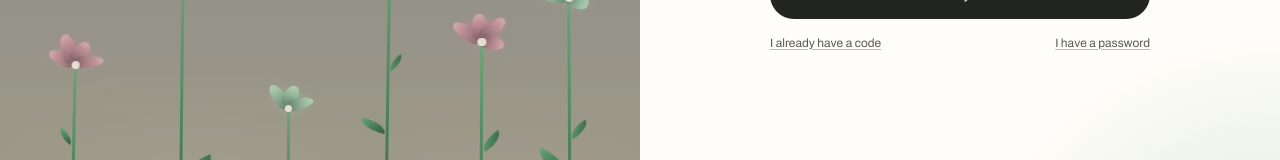
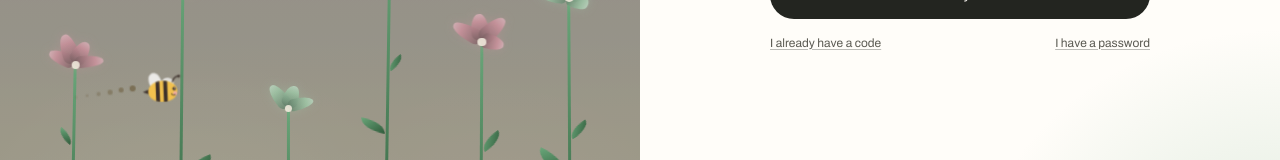
Before and after one commit to nicksdrewe/wedding, a Next.js app: page /login in a window 1280 px wide. Shown: the part 491-651 px from the top of the page. Built offline with nearby package versions, Linux system fonts and the light colour scheme.

Commit message:
Sign-in: a little bee flies across the whole page once per sky cycle
Co-Authored-By: Claude Sonnet 5.5 <noreply@anthropic.com>

```diff
--- a/src/app/styles/auth.css
+++ b/src/app/styles/auth.css
@@ -485,3 +485,89 @@
   .auth-moon { opacity: 0.95; }
   .auth-stars { animation: none; opacity: 1; }
 }
+
+/* ── the bee: one flight across the whole page, 3s to 18s of each 60s cycle
+   (the sky's forward half), so it is gone before night. ── */
+.auth-bee {
+  position: absolute;
+  inset: 0;
+  z-index: 20;
+  pointer-events: none;
+  overflow: hidden;
+  --y0: 84vh;
+  --y1: 64vh;
+  --y2: 48vh;
+  --y3: 34vh;
+  --y4: 24vh;
+}
+@media (max-width: 1023px) {
+  .auth-bee {
+    --y0: 29vh;
+    --y1: 24vh;
+    --y2: 17vh;
+    --y3: 22vh;
+    --y4: 12vh;
+  }
+}
+.auth-bee__path {
+  position: absolute;
+  left: 0;
+  top: 0;
+  opacity: 0;
+  animation: bee-path 60s linear infinite;
+}
+@keyframes bee-path {
+  0%, 4.6% { opacity: 0; transform: translate(-8vw, var(--y0)); }
+  5.4% { opacity: 1; transform: translate(-3vw, var(--y0)); }
+  11% { transform: translate(18vw, var(--y1)); }
+  17% { transform: translate(40vw, var(--y2)); }
+  23% { transform: translate(66vw, var(--y3)); }
+  29.4% { opacity: 1; transform: translate(98vw, var(--y4)); }
+  30.2%, 100% { opacity: 0; transform: translate(110vw, var(--y4)); }
+}
+.auth-bee__wander {
+  position: relative;
+  animation: bee-wander 3.6s ease-in-out infinite alternate;
+}
+@keyframes bee-wander {
+  from { transform: translate(-16px, 8px); }
+  to { transform: translate(16px, -8px); }
+}
+.auth-bee__bob {
+  position: relative;
+  animation: bee-bob 1.5s ease-in-out infinite alternate;
+}
+@keyframes bee-bob {
+  from { transform: translateY(-9px) rotate(-5deg); }
+  to { transform: translateY(9px) rotate(6deg); }
+}
+.auth-bee__wing {
+  transform-box: fill-box;
+  transform-origin: 50% 100%;
+  animation: bee-flap 0.13s ease-in-out infinite alternate;
+}
+.auth-bee__wing--2 { animation-delay: -0.06s; }
+@keyframes bee-flap {
+  from { transform: rotate(var(--wr, 0deg)) scaleY(1); }
+  to { transform: rotate(var(--wr, 0deg)) scaleY(0.45); }
+}
+/* the dotted trail: each dot repeats the bee's bob a moment later, so the
+   line wiggles along the path and fades away quickly */
+.auth-bee__dot {
+  position: absolute;
+  top: 15px;
+  left: calc(-10px - var(--i) * 11px);
+  width: calc(6px - var(--i) * 0.7px);
+  height: calc(6px - var(--i) * 0.7px);
+  border-radius: 50%;
+  background: #6b5a3a;
+  opacity: calc(0.65 - var(--i) * 0.11);
+  animation: bee-dot 1.5s ease-in-out calc(var(--i) * 0.11s) infinite alternate;
+}
+@keyframes bee-dot {
+  from { transform: translateY(-9px); }
+  to { transform: translateY(9px); }
+}
+@media (prefers-reduced-motion: reduce) {
+  .auth-bee { display: none; }
+}
--- a/src/components/auth/AuthScene.tsx
+++ b/src/components/auth/AuthScene.tsx
@@ -25,6 +25,45 @@ const HEARTS = [
   { l: "62%", s: 11, d: 11, dl: 3.2, x: 30, c: "#9cc4a4" },
   { l: "80%", s: 14, d: 13, dl: 6, x: -26, c: "#c98f9a" },
 ];
+
+// A small, cheerful bee that flies once across the whole screen, over the split,
+// a few seconds into each sky cycle (see .auth-bee in auth.css).
+function Bee() {
+  return (
+    <div className="auth-bee" aria-hidden="true">
+      <div className="auth-bee__path">
+        <div className="auth-bee__wander">
+          {[0, 1, 2, 3, 4, 5].map((i) => (
+            <span key={i} className="auth-bee__dot" style={{ "--i": i } as React.CSSProperties} />
+          ))}
+          <div className="auth-bee__bob">
+            <svg viewBox="0 0 60 44" width="46" height="34">
+              <defs>
+                <clipPath id="beeBody">
+                  <ellipse cx="30" cy="27" rx="19" ry="14" />
+                </clipPath>
+              </defs>
+              <ellipse className="auth-bee__wing" cx="24" cy="13" rx="8" ry="12" style={{ "--wr": "-18deg" } as React.CSSProperties} fill="#ffffff" opacity="0.8" />
+              <ellipse className="auth-bee__wing auth-bee__wing--2" cx="35" cy="12" rx="8" ry="12" style={{ "--wr": "14deg" } as React.CSSProperties} fill="#ffffff" opacity="0.7" />
+              <path d="M12 24 L4 27 L12 30 Z" fill="#3b2f2a" />
+              <ellipse cx="30" cy="27" rx="19" ry="14" fill="#f2c14e" />
+              <g clipPath="url(#beeBody)" fill="#3b2f2a">
+                <rect x="21" y="10" width="5" height="34" />
+                <rect x="31" y="10" width="5" height="34" />
+              </g>
+              <path d="M43 15 Q45 8 51 8" stroke="#3b2f2a" strokeWidth="1.6" fill="none" strokeLinecap="round" />
+              <circle cx="51.5" cy="8" r="1.8" fill="#3b2f2a" />
+              <circle cx="45" cy="24" r="2.3" fill="#3b2f2a" />
+              <circle cx="45.7" cy="23.3" r="0.8" fill="#fff" />
+              <circle cx="46" cy="30" r="2.6" fill="#f0a9b4" opacity="0.85" />
+              <path d="M41 31 Q43.5 33.5 46 32" stroke="#3b2f2a" strokeWidth="1.2" fill="none" strokeLinecap="round" />
+            </svg>
+          </div>
+        </div>
+      </div>
+    </div>
+  );
+}
 
 export function AuthScene({ children }: { children: React.ReactNode }) {
   return (
@@ -107,6 +146,7 @@ export function AuthScene({ children }: { children: React.ReactNode }) {
       </div>
 
       <div className="auth-paper">{children}</div>
+      <Bee />
     </div>
   );
 }
```
